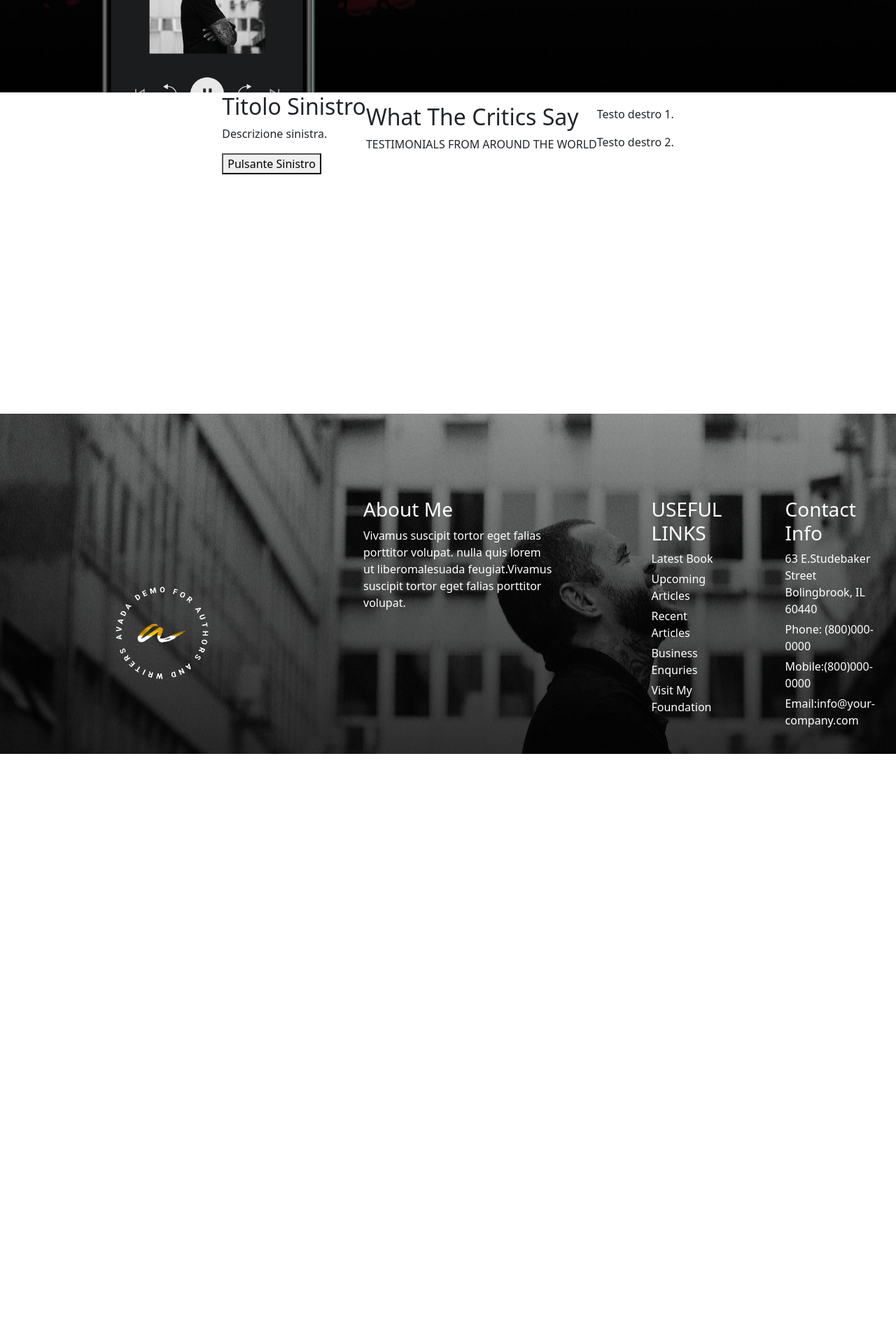
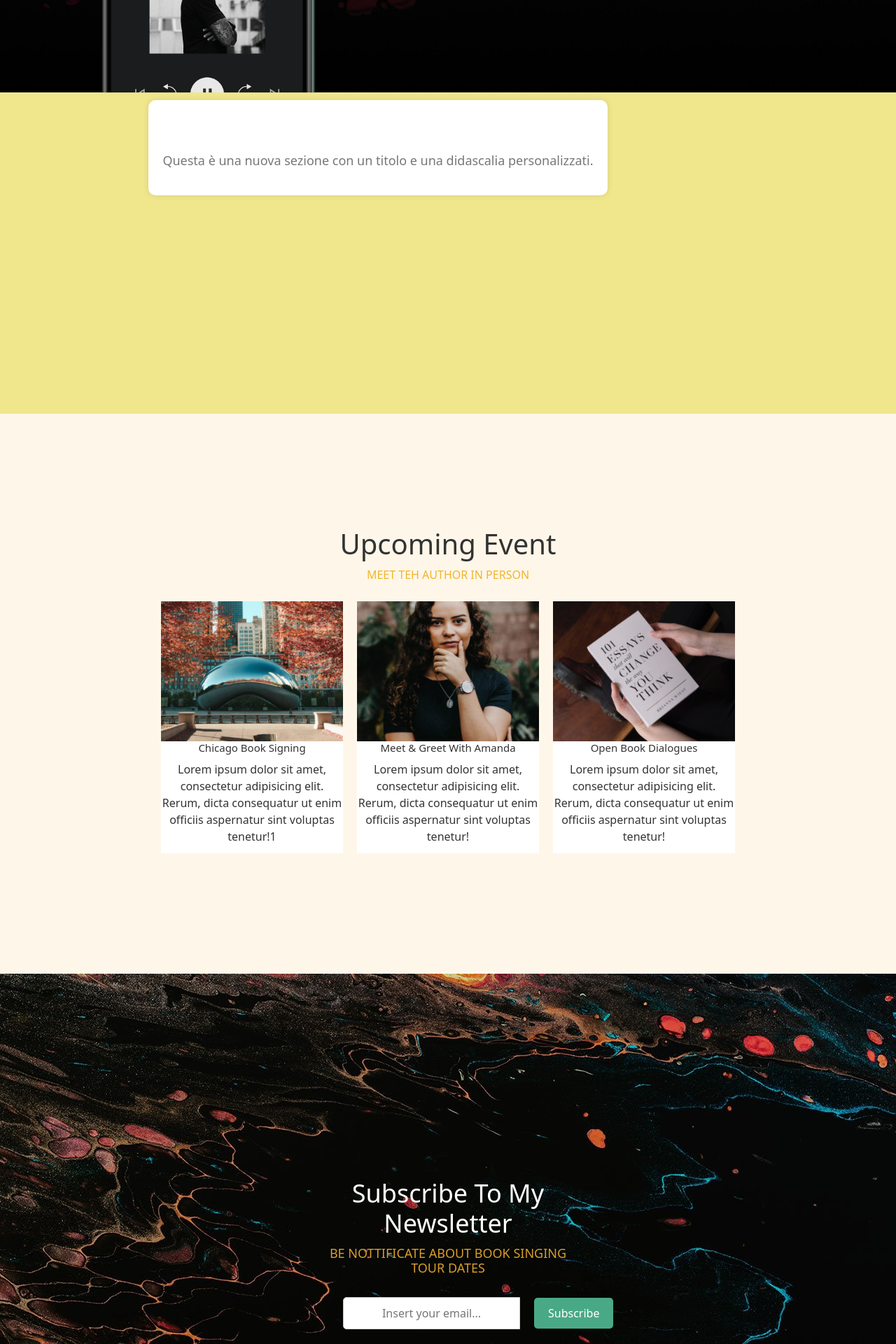
Before and after one commit to Andreeaciobota/proj-html-vuejs, a Vue app: page / in a window 1280 px wide. Shown: the part 1240-3160 px from the top of the page at 70% size. Before the commit the page ends 2317 px from the top, so only its background shows below. Built offline with nearby package versions, Linux system fonts and the light colour scheme; a web font is replaced by a local one.

Commit message:
[Add]: section

```diff
--- a/src/components/Header.vue
+++ b/src/components/Header.vue
@@ -15,6 +15,10 @@
       </ul>
     </div>
   </nav>
+  <div class="section">
+
+  </div>
+
 </template>
 
 <script>
@@ -45,4 +49,7 @@ export default {
 .custom-navbar-bg .nav-link {
   color: black;
 }
+.section{
+  background-image: url('/public/hero-07-2x.jpg');
+}
 </style>
--- a/src/components/Main.vue
+++ b/src/components/Main.vue
@@ -58,38 +58,65 @@
           </div>
         </div>
       </div>
+
+
     </div>
   </div>
   </div>
+
   <div class="section section4">
-    <div class="section section4">
-  <div class="container-left">
-    <div class="content">
-      <h2>Titolo Sinistro</h2>
-      <p>Descrizione sinistra.</p>
+        <div class="custom-container">
+            <h2 class="section-title">Nuova Sezione</h2>
+            <p class="section-description">Questa è una nuova sezione con un titolo e una didascalia personalizzati.</p>
+          </div>
+      </div>
+    <div class="section section5">
+
+      <div class="content-container">
+        <h1 class="Titolo">Upcoming Event</h1>
+        <p class="sottotitolo">MEET TEH AUTHOR IN PERSON</p>
+
+        <div class="square-container">
+          <img src="/public/event-05-400x240.jpg" alt="Immagine 1" class="square-image" />
+          <h1 class="Nome">Chicago Book Signing</h1>
+          <p class="square-text">Lorem ipsum dolor sit amet, consectetur adipisicing elit. Rerum, dicta consequatur ut enim officiis aspernatur sint voluptas tenetur!1</p>
+        </div>
+
+        <!-- Contenitore 2 -->
+        <div class="square-container">
+          <img src="/public/event-04-400x240.jpg" alt="Immagine 2" class="square-image" />
+          <h1 class="Nome">Meet & Greet With Amanda</h1>
+          <p class="square-text">Lorem ipsum dolor sit amet, consectetur adipisicing elit. Rerum, dicta consequatur ut enim officiis aspernatur sint voluptas tenetur!</p>
+        </div>
+
+        <!-- Contenitore 3 -->
+        <div class="square-container">
+          <img src="/public/event-07-400x240.jpg" alt="Immagine 3" class="square-image" />
+          <h1 class="Nome">Open Book Dialogues</h1>
+          <p class="square-text">Lorem ipsum dolor sit amet, consectetur adipisicing elit. Rerum, dicta consequatur ut enim officiis aspernatur sint voluptas tenetur!</p>
+        </div>
+      </div>
     </div>
-    <button class="button">Pulsante Sinistro</button>
-  </div>
+    <div class="section section6">
+      <div class="content-container">
+        <div class="center-container">
+          <h2 class="section-title">Subscribe To My Newsletter</h2>
+          <h3 class="section-subtitle">BE NOTTIFICATE ABOUT BOOK SINGING TOUR DATES</h3>
 
-  <div class="container-middle">
-    <div class="background-box">
-      <h2>What The Critics Say</h2>
-      <p>TESTIMONIALS FROM AROUND THE WORLD</p>
+          <!-- Barra di Ricerca e Pulsante -->
+          <div class="search-bar">
+            <input type="text" class="search-input" placeholder="Insert your email..." />
+            <button class="search-button">Subscribe</button>
+          </div>
+        </div>
+
+      </div>
     </div>
-  </div>
+    <div class="section section7">
+      <div class="content-container">
 
-  <div class="container-right">
-    <div class="text-box">
-      <p>Testo destro 1.</p>
+      </div>
     </div>
-    <div class="text-box">
-      <p>Testo destro 2.</p>
-    </div>
-  </div>
-</div>
-
-
-  </div>
 
 </template>
 
@@ -176,7 +203,49 @@ font-size: 80px;
   object-fit:none;
 
 }
+.section4 {
+  background-color: #F0E68C; /* Cambia il colore di sfondo come preferisci */
+  color: #333; /* Cambia il colore del testo se necessario */
+  text-align: center;
+  padding: 100px 0;
+}
+.custom-container {
+  background-color: #fff;
+  padding: 20px;
+  border-radius: 10px;
+  box-shadow: 0 0 10px rgba(0, 0, 0, 0.1);
+  margin-top: 40px;
+  margin-right: 200px;
+}
 
+.section-title {
+  font-size: 36px;
+  margin-bottom: 10px;
+}
+
+.section-description {
+  font-size: 18px;
+  color: #777;
+}
+
+.section5 {
+  background-color: #F4B429;
+  color: #333;
+  text-align: center;
+  padding: 100px 0;
+}
+.section6 {
+  background-color: #F0E68C; /* Cambia il colore di sfondo come preferisci */
+  color: #333; /* Cambia il colore del testo se necessario */
+  text-align: center;
+  padding: 50px 0;
+}
+.section7 {
+  background-color: #94f08c; /* Cambia il colore di sfondo come preferisci */
+  color: #333; /* Cambia il colore del testo se necessario */
+  text-align: center;
+  padding: 100px 0;
+}
 
 
 
@@ -191,13 +260,13 @@ font-size: 80px;
   background-color: #add8e6;
 }
 .section3 {
-  background-image: url('/public/banner.jpg'); /* Percorso dell'immagine di sfondo */
+  background-image: url('/public/banner.jpg');
   background-size: cover;
   background-repeat: no-repeat;
   background-position: center;
-  color: white; /* Colore del testo */
-  text-align: center; /* Allineamento del testo al centro */
-  padding: 100px 0; /* Spaziatura interna nella sezione */
+  color: white;
+  text-align: center;
+  padding: 100px 0;
 
 }
 
@@ -259,4 +328,107 @@ font-size: 80px;
   object-fit: cover;
 }
 
+
+
+
+
+
+
+
+
+
+
+
+
+/*sezzione 5 */
+.section5 {
+  background-color: #FEF7E9; /* Cambia il colore di sfondo come preferisci */
+  color: #333; /* Cambia il colore del testo se necessario */
+  text-align: center;
+  padding: 200px 0;
+}
+
+/* Stili per i contenitori quadrati */
+.square-container {
+  width: 260px;
+  height: 360px;
+  background-color: #fff;
+  margin: 10px;
+  display: inline-block;
+  text-align: center;
+}
+
+.square-image {
+  width: 100%;
+  height: 200px;
+  object-fit: cover;
+}
+
+.square-text {
+  font-size: 16px;
+  margin-top: 10px;}
+
+
+.Nome {
+  font-size: 15px;
+}
+.sottotitolo {
+  color: #F4B429;
+}
+
+
+/*sezione 6 */
+.section6 {
+  background-image: url('/public/banner-2.jpg');
+  color: #333;
+  text-align: center;
+  padding: 30px 0;
+  background-repeat: no-repeat;
+}
+
+.center-container {
+  width: 80%;
+  margin: 0 auto;
+}
+
+.section-title {
+  font-size: 36px;
+  margin-bottom: 10px;
+  color: white;
+}
+.section-subtitle {
+  font-size: 18px;
+  color: #D89E2B;
+  margin-bottom: 30px;
+}
+
+
+.search-bar {
+  display: flex;
+  align-items: center;
+  max-width: 300px;
+  margin: 0 auto;
+}
+
+.search-input {
+  flex: 1;
+  padding: 10px;
+  font-size: 16px;
+  border: 1px solid #ccc;
+  border-radius: 5px 0 0 5px;
+
+}
+.search-button {
+  background-color: #49A987;
+  color: white;
+  border: none;
+  padding: 10px 20px;
+  border-radius:  5px;
+  cursor: pointer;
+  margin-left: 20px;
+}
+
+.search-button:hover {
+  background-color: #49A987;
+}
 </style>
```
